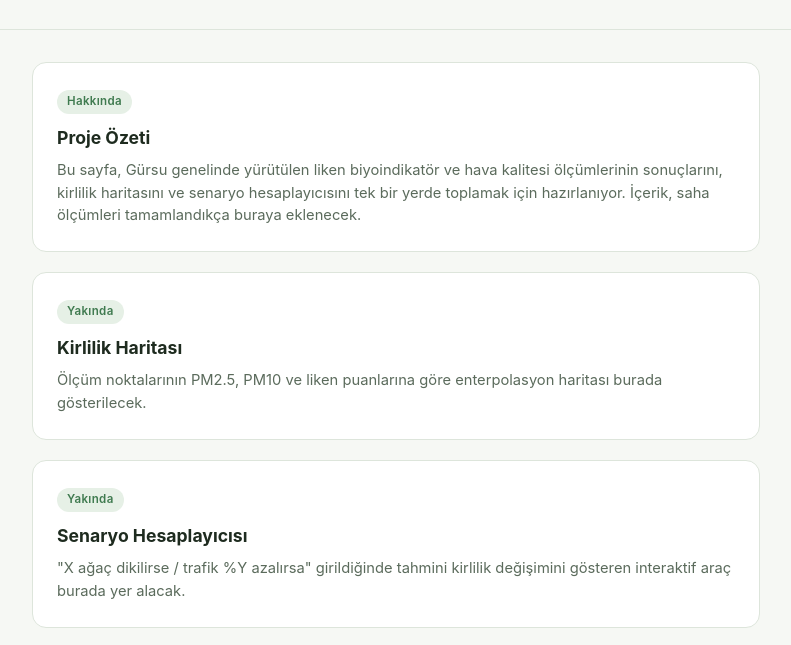
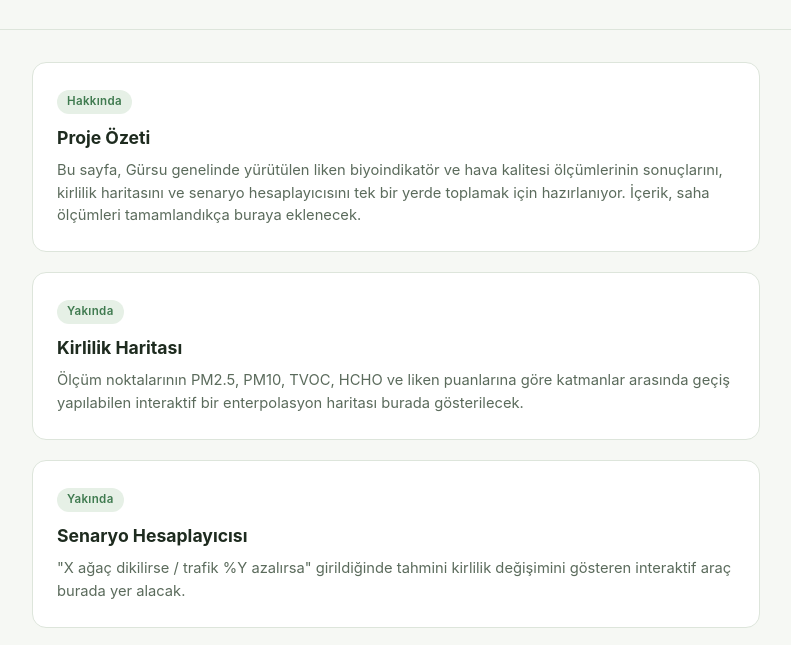
Before and after one commit to projerotapusula-web/gursu-hava-kalitesi-liken, a plain HTML site: page index.html in a window 1280 px wide. Shown: the part 125-770 px from the top of the page, without its empty margins (244-1035 px from the left). Drawn offline with Linux system fonts and the light colour scheme.

Commit message:
Update index.html

```diff
--- a/index.html
+++ b/index.html
@@ -57,8 +57,8 @@
   <section>
     <span class="etiket">Yakında</span>
     <h2>Kirlilik Haritası</h2>
-    <p>Ölçüm noktalarının PM2.5, PM10 ve liken puanlarına göre enterpolasyon haritası burada
-       gösterilecek.</p>
+        <p>Ölçüm noktalarının PM2.5, PM10, TVOC, HCHO ve liken puanlarına göre katmanlar arasında
+       geçiş yapılabilen interaktif bir enterpolasyon haritası burada gösterilecek.</p>
   </section>
 
   <section>
```
